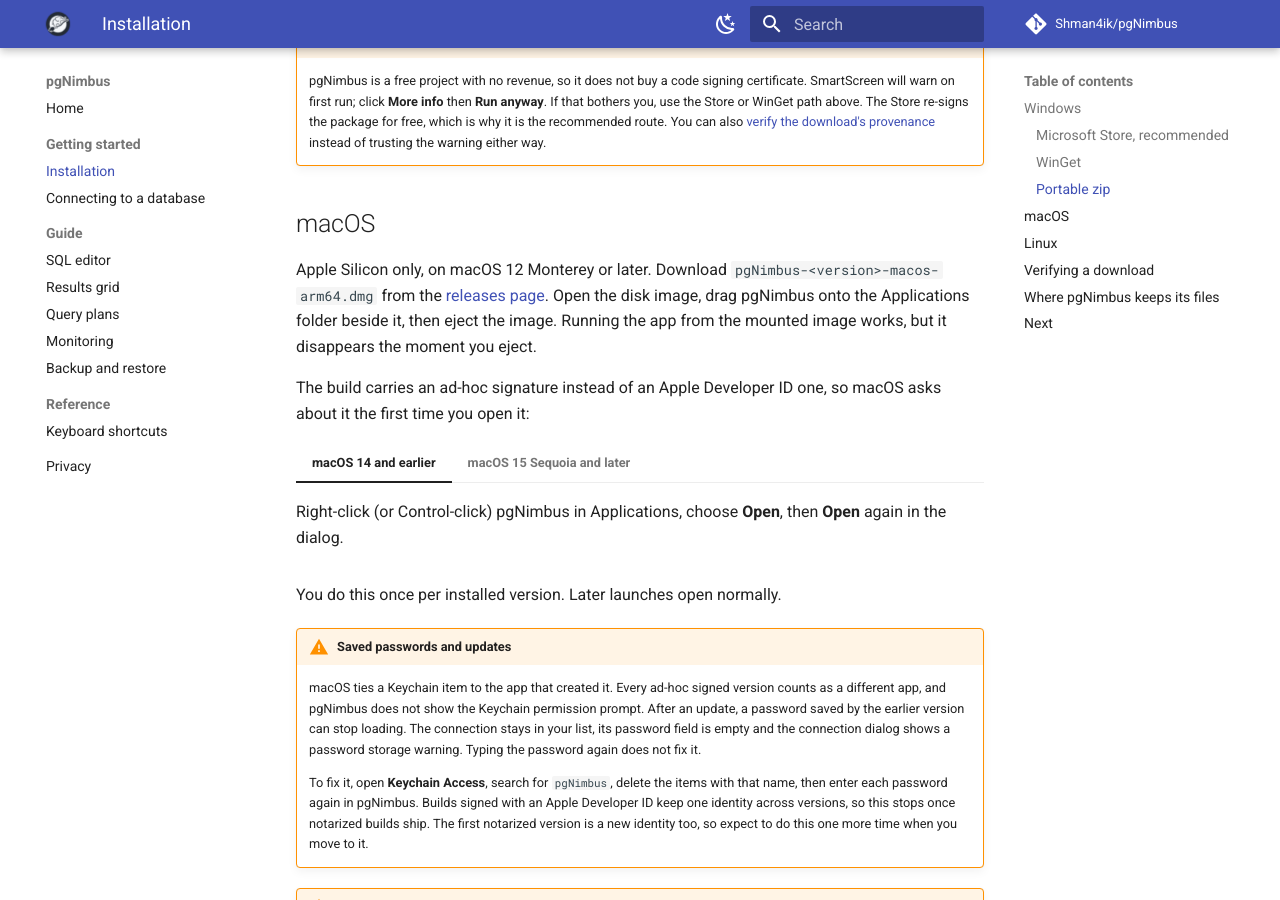
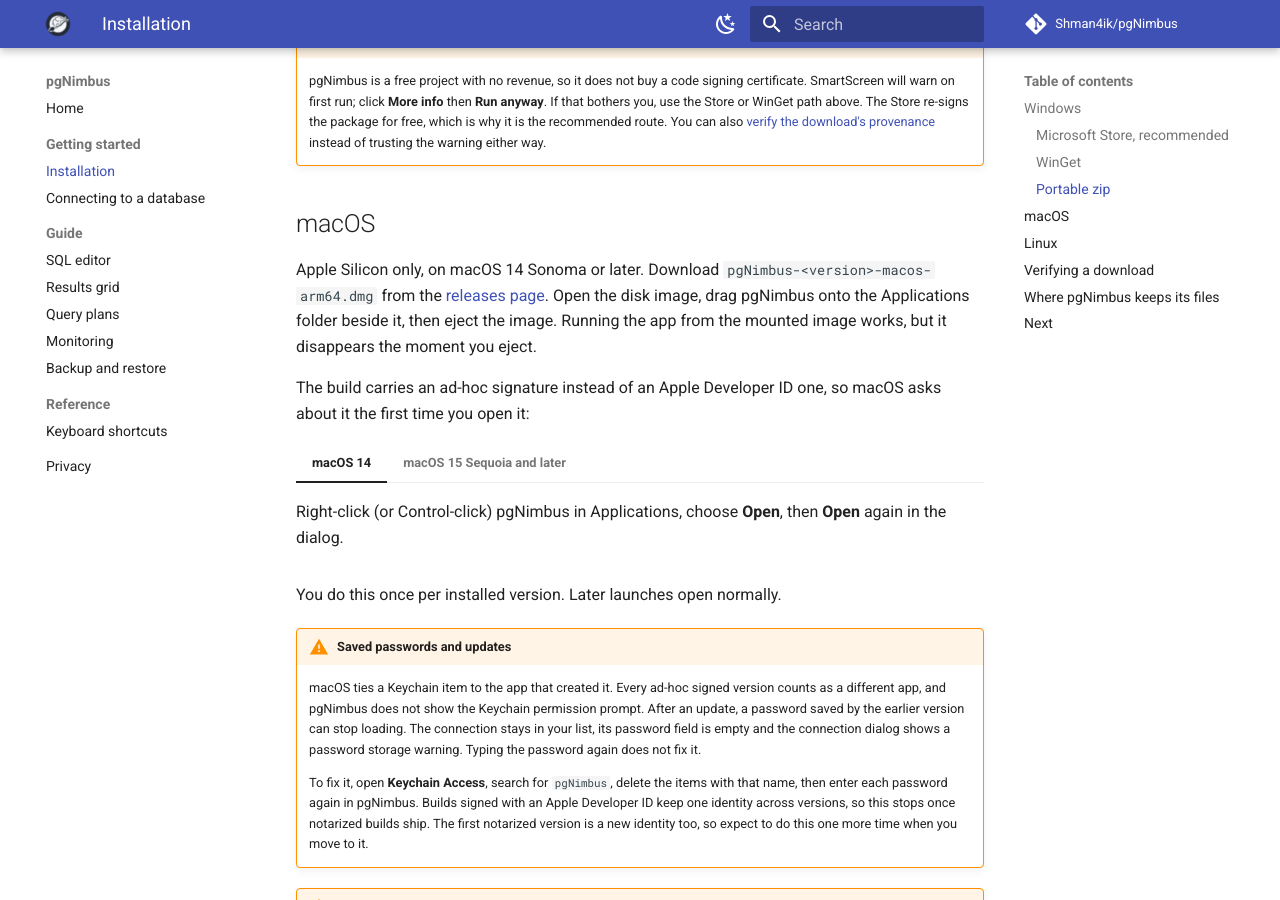
Before and after one commit to Shman4ik/pgNimbus, an MkDocs documentation site: the page built from docs/getting-started/installation.md, in a window 1280 px wide and 900 px high, scrolled down 918 px. Built offline with MkDocs 1.6.1 and Material for MkDocs 9.7.7, drawn with Linux system fonts in a browser that asks for light colours; comment, search, counter and statistics services are not loaded.

Commit message:
macOS: require macOS 14, as .NET 11's binaries do (#446)
The 1.4.0 release rehearsal (run 44586077726) failed the mounted-.dmg check:
LSMinimumSystemVersion 12.0 against a Mach-O minos of 14.0. .NET 11 (#426)
raised the NativeAOT floor from macOS 12 to 14, and the plist and the
public copy still said 12, so a macOS 12 or 13 Mac would have failed in
dyld with no explanation.

Info.plist says 14.0, MacOSEntitlementsTests holds it there, and the
README, the install guide and the landing page say macOS 14.

Co-authored-by: Claude Opus 5.5 <noreply@anthropic.com>

```diff
--- a/docs/getting-started/installation.md
+++ b/docs/getting-started/installation.md
@@ -48,7 +48,7 @@ zip instead: the MSI gets no further updates.
 
 ## macOS
 
-Apple Silicon only, on macOS 12 Monterey or later. Download `pgNimbus-<version>-macos-arm64.dmg` from the
+Apple Silicon only, on macOS 14 Sonoma or later. Download `pgNimbus-<version>-macos-arm64.dmg` from the
 [releases page](https://github.com/Shman4ik/pgNimbus/releases). Open the disk
 image, drag pgNimbus onto the Applications folder beside it, then eject the
 image. Running the app from the mounted image works, but it disappears the
@@ -57,7 +57,7 @@ moment you eject.
 The build carries an ad-hoc signature instead of an Apple Developer ID one, so
 macOS asks about it the first time you open it:
 
-=== "macOS 14 and earlier"
+=== "macOS 14"
 
     Right-click (or Control-click) pgNimbus in Applications, choose **Open**,
     then **Open** again in the dialog.
--- a/website/index.html
+++ b/website/index.html
@@ -457,7 +457,7 @@
       </div>
       <div class="dl">
         <h3>macOS <span style="font-weight:400;color:var(--ink-soft)">(early beta)</span></h3>
-        <p>Apple Silicon <code>.dmg</code> (macOS 12 or later) from GitHub Releases. Drag pgNimbus to Applications and open it once. macOS blocks that first launch, then lets it through from Settings:</p>
+        <p>Apple Silicon <code>.dmg</code> (macOS 14 or later) from GitHub Releases. Drag pgNimbus to Applications and open it once. macOS blocks that first launch, then lets it through from Settings:</p>
         <p><code>System Settings &rarr; Privacy &amp; Security &rarr; Open Anyway</code></p>
         <a class="btn" href="https://github.com/Shman4ik/pgNimbus/releases/latest">
           <svg viewBox="0 0 24 24" fill="none" stroke="currentColor" stroke-width="2" stroke-linecap="round" stroke-linejoin="round" aria-hidden="true"><path d="M21 15v4a2 2 0 0 1-2 2H5a2 2 0 0 1-2-2v-4"/><polyline points="7 10 12 15 17 10"/><line x1="12" y1="15" x2="12" y2="3"/></svg>
```
Also changed, not shown: .claude/rules/release-ci.md (+5 -1 lines), README.md (+1 -1 lines), 2 other files.
